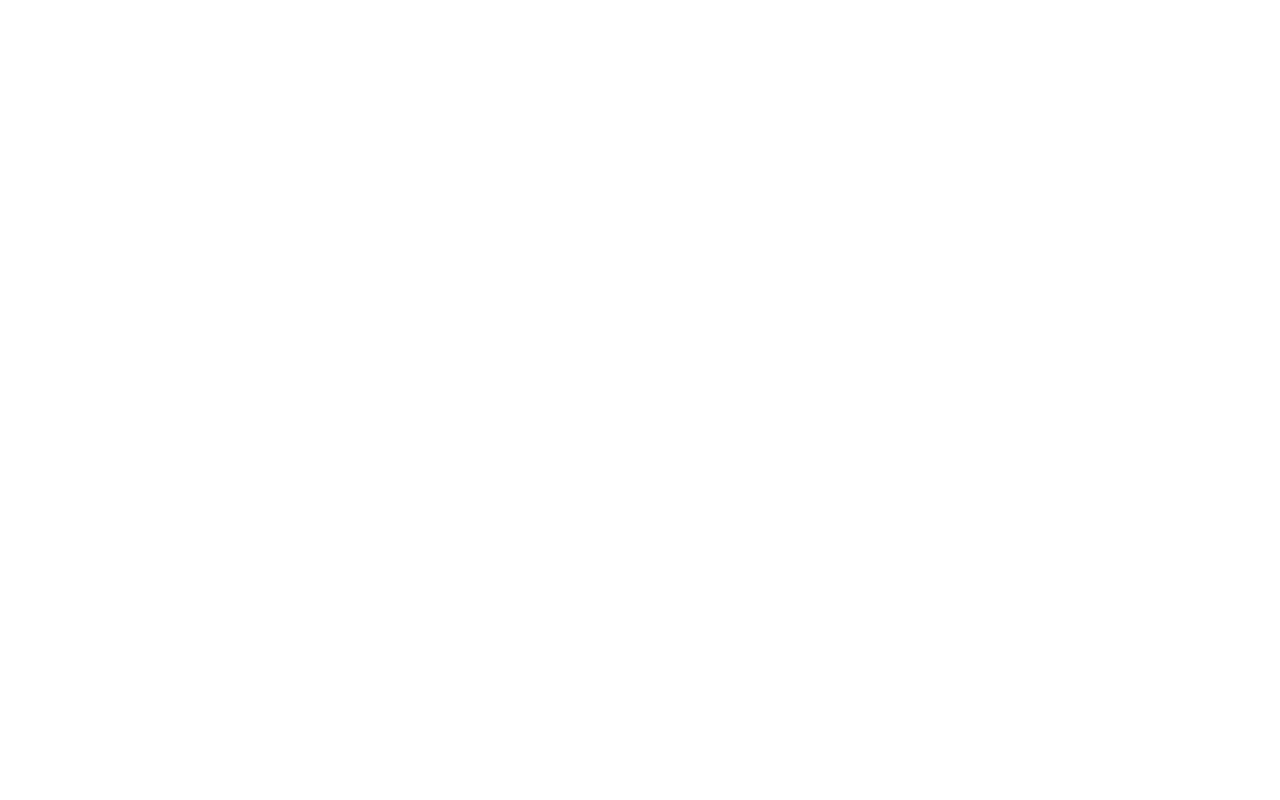
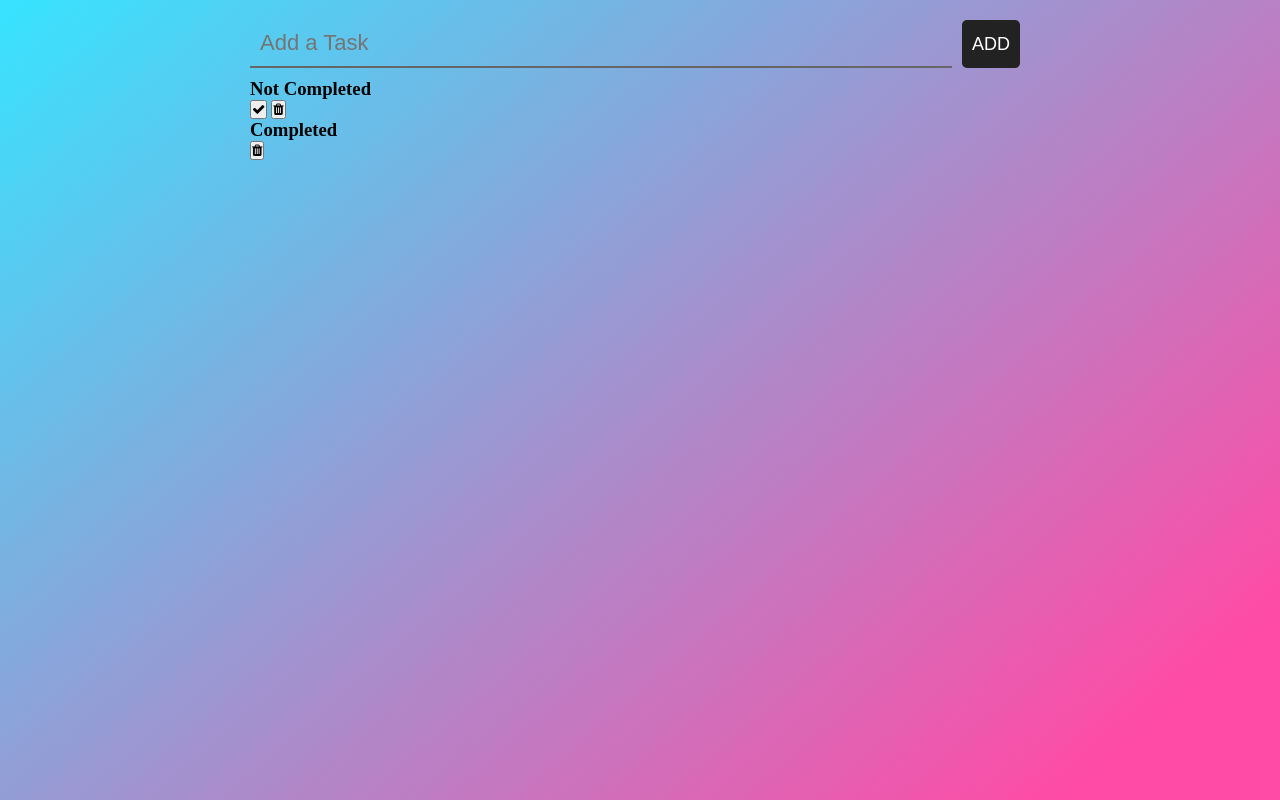
Before and after one commit to ogabekolimov/Todo-list-JavaScript, a plain HTML site: page index.html in a window 1280 px wide. Drawn offline with Linux system fonts and the light colour scheme.

Commit message:
css star

```diff
--- a/index.html
+++ b/index.html
@@ -5,8 +5,28 @@
     <meta http-equiv="X-UA-Compatible" content="IE=edge">
     <meta name="viewport" content="width=device-width, initial-scale=1.0">
     <title>Document</title>
+    <link rel="stylesheet" href="https://stackpath.bootstrapcdn.com/font-awesome/4.7.0/css/font-awesome.min.css">
+    <link rel="stylesheet" href="./style.css">
 </head>
 <body>
+    <div class="container">
+        <div class="addTask">
+            <input type="text" placeholder="Add a Task">
+            <button>Add</button>
+        </div>
+
+        <ol class="notCompleted">
+            <h3>Not Completed</h3>
+            <button> <i class="fa fa-check"></i></button>
+            <button> <i class="fa fa-trash"></i></button>
+        </ol>
+
+        <ol class="Completed">
+            <h3>Completed</h3>
+
+            <button> <i class="fa fa-trash"></i></button>
+        </ol>
+    </div>
 
 </body>
 </html>
--- a/style.css
+++ b/style.css
@@ -0,0 +1,48 @@
+*{
+    margin: 0;
+    padding: 0;
+    box-sizing: border-box;
+}
+
+body{
+    height: 100vh;
+    background: #03dfff;
+    background: linear-gradient(139deg,#03ddffcb 0%, #ff0381b6 90%);
+}
+
+.container{
+    position: relative;
+    max-width: 800px;
+    padding: 10px;
+    margin: 0 auto;
+}
+
+.addTask{
+    width: 100%;
+    display: flex;
+    padding: 10px 0;
+}
+
+.addTask > input[type="text"] {
+    width: 90%;
+    color: #333;
+    border: none;
+    border-bottom: 2px solid #666;
+    background: none;
+    padding: 10px;
+    outline: none;
+    font-size: 22px;
+}
+
+.addTask button{
+    margin: 0 10px;
+    background: #222;
+    font-size: 18px;
+    color: #fff;
+    text-transform: uppercase;
+    padding: 10px;
+    border: none;
+    outline: none;
+    border-radius: 5px;
+    cursor: pointer;
+}
```
